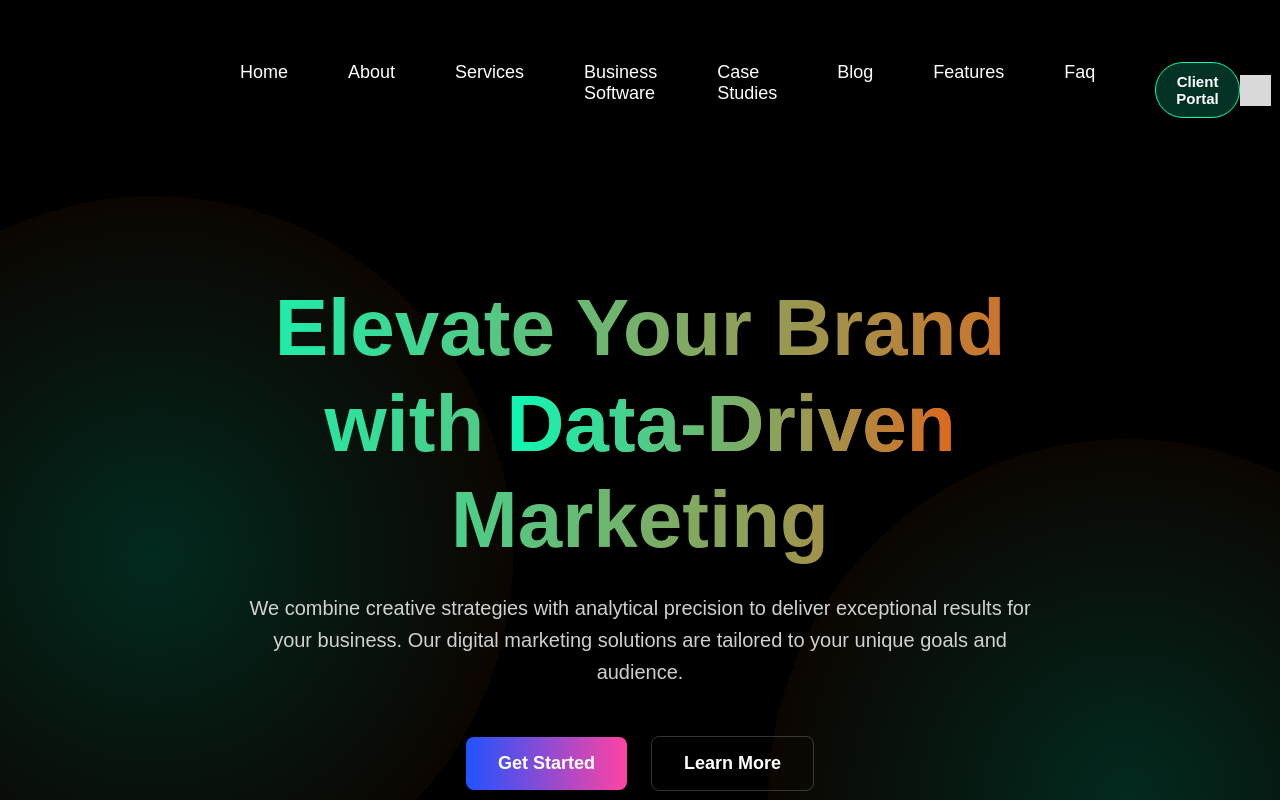
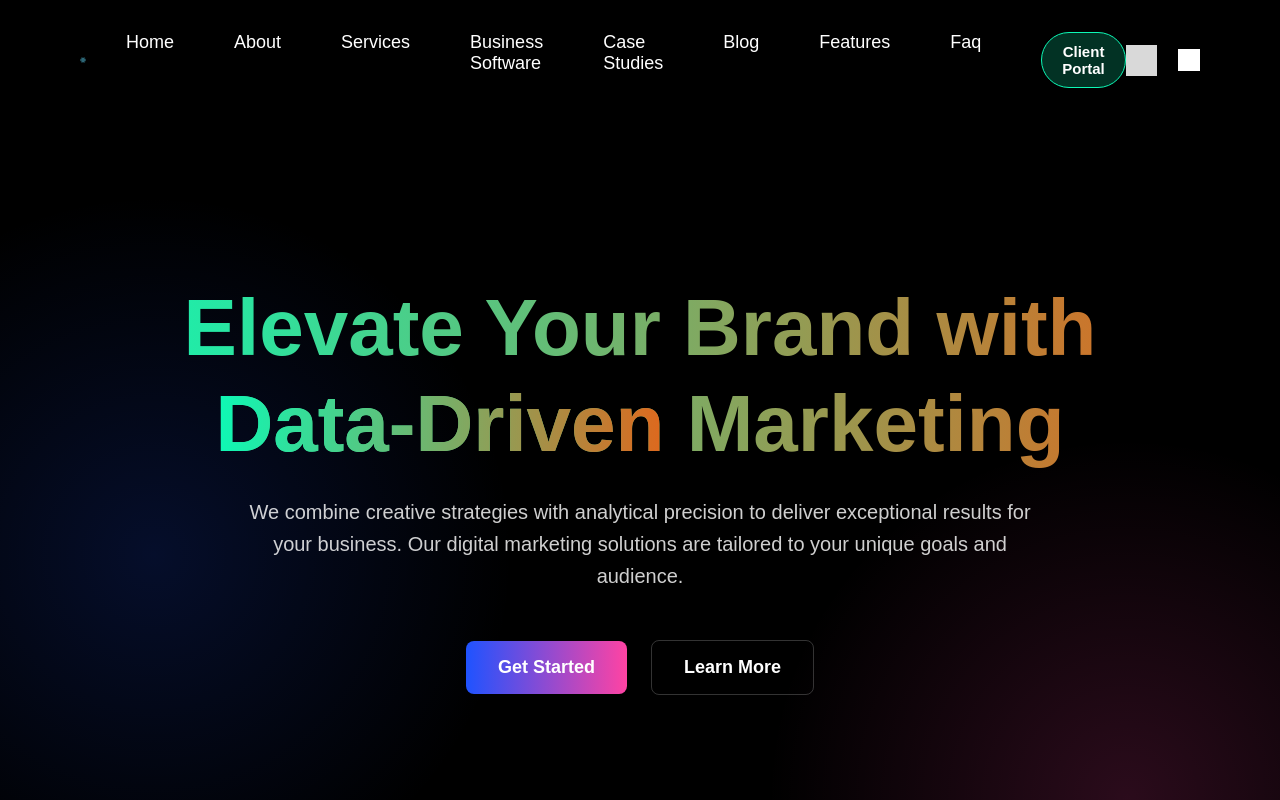
Before and after one commit to philly88r/marketnest, a React (Create React App) app: page / in a window 1280 px wide. Shown: the top 800 px of the page. Built offline with nearby package versions, Linux system fonts and the light colour scheme.

Commit message:
Design improvements: fixed logo, adjusted site centering, enhanced gradient circles

```diff
--- a/src/App.tsx
+++ b/src/App.tsx
@@ -52,11 +52,16 @@ const GlobalStyle = createGlobalStyle`
   }
 `;
 
-const GradientCircle = styled(motion.div)<{ left: string; top: string }>`
+const GradientCircle = styled(motion.div)<{ left: string; top: string; variant?: 'primary' | 'secondary' | 'tertiary' }>`
   width: 718px;
   height: 718px;
   position: absolute;
-  background: radial-gradient(ellipse 50% 50% at 50% 50%, rgba(13, 249, 182, 0.17) 0%, rgba(222, 104, 29, 0.05) 100%);
+  background: ${props =>
+    props.variant === 'secondary' ?
+      'radial-gradient(ellipse 50% 50% at 50% 50%, rgba(255, 67, 163, 0.17) 0%, rgba(255, 67, 163, 0) 100%)' :
+    props.variant === 'tertiary' ?
+      'radial-gradient(ellipse 50% 50% at 50% 50%, rgba(222, 104, 29, 0.17) 0%, rgba(222, 104, 29, 0) 100%)' :
+      'radial-gradient(ellipse 50% 50% at 50% 50%, rgba(31, 83, 255, 0.17) 0%, rgba(31, 83, 255, 0) 100%)'};
   border-radius: 9999px;
   left: ${props => props.left};
   top: ${props => props.top};
@@ -84,7 +89,9 @@ const AppContainer = styled.div`
 const ContentContainer = styled.div`
   position: relative;
   z-index: 1;
-  max-width: 100%;
+  max-width: 1440px;
+  margin: 0 auto;
+  width: 100%;
 `;
 
 function App() {
@@ -96,12 +103,12 @@ function App() {
           <GlobalStyles />
 
         {/* Background gradient circles */}
-        <GradientCircle left="-205px" top="196px" initial={{ opacity: 0 }} animate={{ opacity: 1 }} transition={{ duration: 1 }} />
-        <GradientCircle left="60%" top="439px" initial={{ opacity: 0 }} animate={{ opacity: 1 }} transition={{ duration: 1, delay: 0.2 }} />
-        <GradientCircle left="70%" top="1388px" initial={{ opacity: 0 }} animate={{ opacity: 1 }} transition={{ duration: 1, delay: 0.4 }} />
-        <GradientCircle left="60%" top="2064px" initial={{ opacity: 0 }} animate={{ opacity: 1 }} transition={{ duration: 1, delay: 0.6 }} />
-        <GradientCircle left="-106px" top="2601px" initial={{ opacity: 0 }} animate={{ opacity: 1 }} transition={{ duration: 1, delay: 0.8 }} />
-        <GradientCircle left="60%" top="3039px" initial={{ opacity: 0 }} animate={{ opacity: 1 }} transition={{ duration: 1, delay: 1 }} />
+        <GradientCircle left="-205px" top="196px" variant="primary" initial={{ opacity: 0 }} animate={{ opacity: 1 }} transition={{ duration: 1 }} />
+        <GradientCircle left="60%" top="439px" variant="secondary" initial={{ opacity: 0 }} animate={{ opacity: 1 }} transition={{ duration: 1, delay: 0.2 }} />
+        <GradientCircle left="70%" top="1388px" variant="tertiary" initial={{ opacity: 0 }} animate={{ opacity: 1 }} transition={{ duration: 1, delay: 0.4 }} />
+        <GradientCircle left="60%" top="2064px" variant="primary" initial={{ opacity: 0 }} animate={{ opacity: 1 }} transition={{ duration: 1, delay: 0.6 }} />
+        <GradientCircle left="-106px" top="2601px" variant="secondary" initial={{ opacity: 0 }} animate={{ opacity: 1 }} transition={{ duration: 1, delay: 0.8 }} />
+        <GradientCircle left="60%" top="3039px" variant="tertiary" initial={{ opacity: 0 }} animate={{ opacity: 1 }} transition={{ duration: 1, delay: 1 }} />
 
         <Routes>
           <Route path="/about" element={<AboutPage />} />
--- a/src/components/Header.tsx
+++ b/src/components/Header.tsx
@@ -8,7 +8,7 @@ const HeaderContainer = styled.header`
   top: 0;
   left: 0;
   width: 100%;
-  padding: 30px 200px;
+  padding: 30px 80px;
   display: flex;
   justify-content: space-between;
   align-items: center;
@@ -17,7 +17,7 @@ const HeaderContainer = styled.header`
   backdrop-filter: blur(10px);
 
   @media (max-width: 1200px) {
-    padding: 30px 100px;
+    padding: 30px 60px;
   }
 
   @media (max-width: 992px) {
@@ -31,14 +31,14 @@ const HeaderContainer = styled.header`
 
 const Logo = styled.div`
   width: auto;
-  height: 120px;
+  height: 60px;
   display: flex;
   align-items: center;
   margin-right: 40px;
   position: relative;
 
   @media (max-width: 768px) {
-    height: 100px;
+    height: 50px;
     margin-right: 20px;
   }
 `;
@@ -296,8 +296,8 @@ const Header: React.FC = () => {
       <RouterLink to="/">
         <Logo>
           <LogoImage
-            src="/Untitled design (1).svg"
-            alt="Logo"
+            src="/logo512.png"
+            alt="MarketNest Logo"
           />
         </Logo>
       </RouterLink>
--- a/src/components/Hero.tsx
+++ b/src/components/Hero.tsx
@@ -7,16 +7,16 @@ const HeroContainer = styled.div`
   flex-direction: column;
   justify-content: flex-start;
   align-items: center;
-  padding: 280px 200px 100px;
+  padding: 280px 80px 100px;
   position: relative;
   overflow: hidden;
 
   @media (max-width: 1200px) {
-    padding: 260px 100px 80px;
+    padding: 260px 60px 80px;
   }
 
   @media (max-width: 992px) {
-    padding: 240px 60px 60px;
+    padding: 240px 40px 60px;
   }
 
   @media (max-width: 768px) {
```
